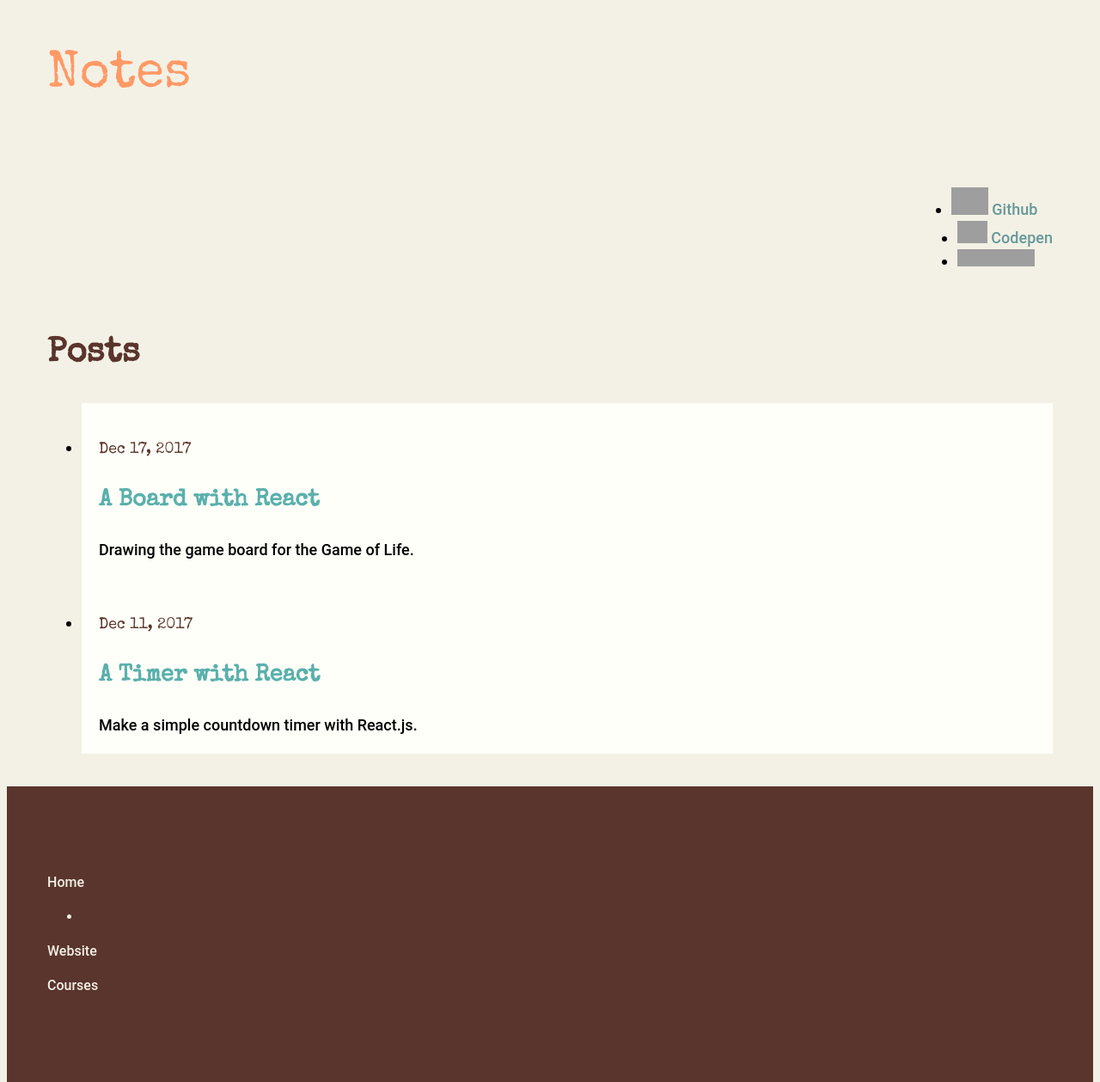
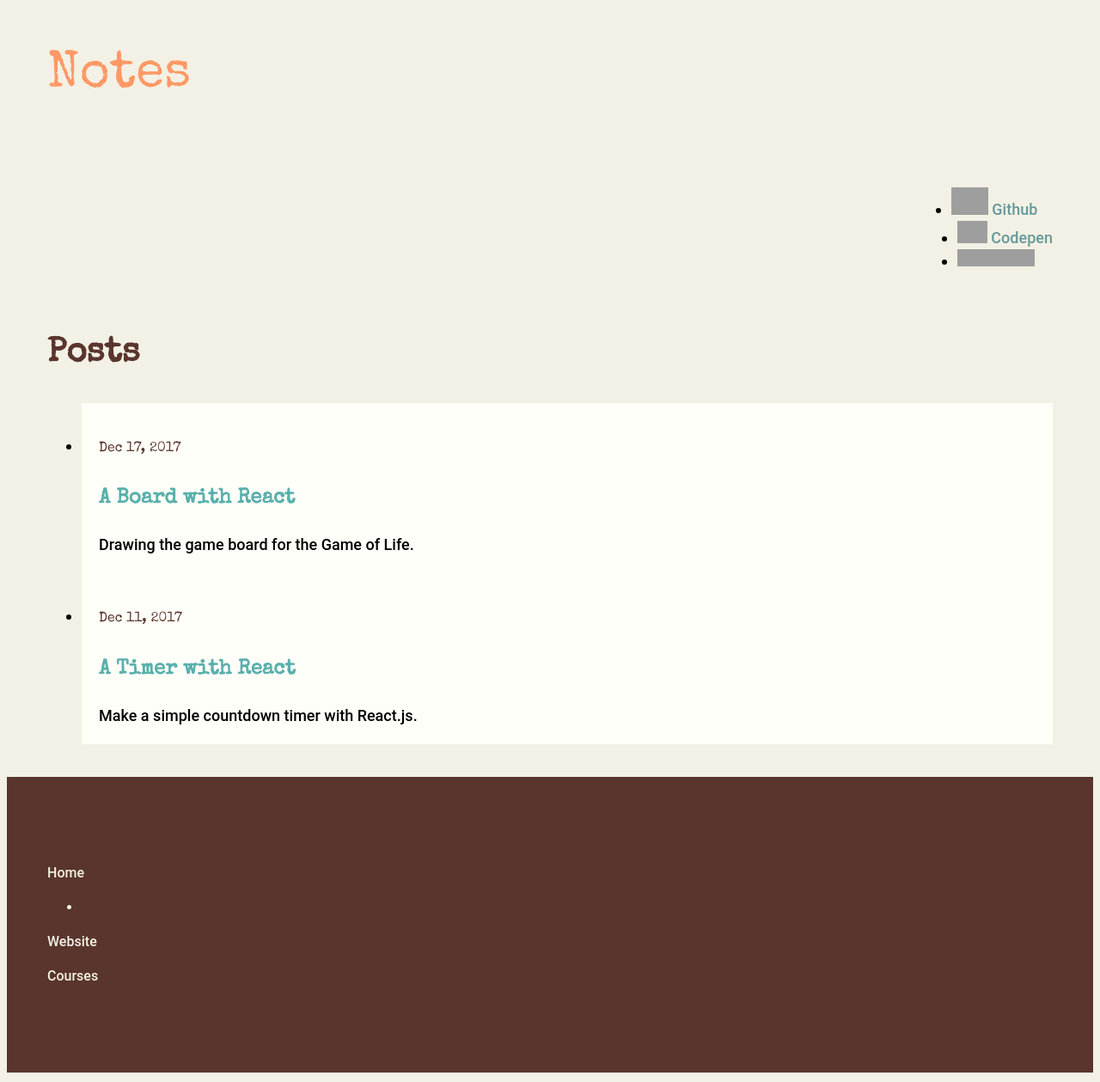
Before and after one commit to ashlynnpai/journal, a Jekyll site: the page built from index.html, in a window 1280 px wide. Shown: the whole page at 86% size. Built offline with Jekyll 4.4.1, drawn with Linux system fonts in a browser that asks for light colours; the list of posts is cut into pages by our own code; grey boxes are pictures that could not be loaded.

Commit message:
revert to old paginate gem and tweak styles

```diff
--- a/Gemfile
+++ b/Gemfile
@@ -22,7 +22,7 @@ gem "minima", "~> 2.0"
 group :jekyll_plugins do
    gem "jekyll-feed", "~> 0.6"
    gem 'jemoji'
-   gem 'jekyll-paginate-v2'
+   gem 'jekyll-paginate'
 end
 
 # Windows does not include zoneinfo files, so bundle the tzinfo-data gem
--- a/_config.yml
+++ b/_config.yml
@@ -31,7 +31,7 @@ theme: minima
 plugins:
   - jekyll-feed
   - jemoji
-  - jekyll-paginate-v2
+  - jekyll-paginate
 exclude:
   - Gemfile
   - Gemfile.lock
@@ -39,15 +39,4 @@ include: ["_pages"]
 plugins_dir:
   - jekyll-sitemap
 
-# Produces a cleaner folder structure when using categories
-permalink: /:year/:month/:title.html
-
-# Pagination Settings
-pagination:
-  enabled: true
-  per_page: 10
-  permalink: '/page/:num/'
-  title: ':title - page :num of :max'
-  limit: 0
-  sort_field: 'date'
-  sort_reverse: true
+paginate: 5
--- a/_layouts/home.html
+++ b/_layouts/home.html
@@ -16,7 +16,6 @@ layout: default
         <h2>
           <a class="post-link" href="{{ post.url | relative_url }}">{{ post.title | escape }}</a>
         </h2>
-
         {% if post.description %}
           {{ post.description }}
         {% endif %}
@@ -24,18 +23,30 @@ layout: default
     {% endfor %}
   </ul>
 
+ <!-- Pagination links -->
   {% if paginator.total_pages > 1 %}
-    <ul class="pager" style="list-style-type: none;">
+    <div class="pagination">
       {% if paginator.previous_page %}
-      <li class="previous">
-          <a href="{{ paginator.previous_page_path | prepend: site.baseurl | replace: '//', '/' }}">&larr; Newer Posts</a>
-      </li>
+        <a href="{{ paginator.previous_page_path | prepend: site.baseurl | replace: '//', '/' }}">&laquo; Prev</a>
+      {% else %}
+        <span>&laquo; Prev</span>
       {% endif %}
+
+      {% for page in (1..paginator.total_pages) %}
+        {% if page == paginator.page %}
+          <em>{{ page }}</em>
+        {% elsif page == 1 %}
+          <a href="{{ paginator.previous_page_path | prepend: site.baseurl | replace: '//', '/' }}">{{ page }}</a>
+        {% else %}
+          <a href="{{ site.paginate_path | prepend: site.baseurl | replace: '//', '/' | replace: ':num', page }}">{{ page }}</a>
+        {% endif %}
+      {% endfor %}
+
       {% if paginator.next_page %}
-      <li class="next">
-          <a href="{{ paginator.next_page_path | prepend: site.baseurl | replace: '//', '/' }}">Older Posts &rarr;</a>
-      </li>
+        <a href="{{ paginator.next_page_path | prepend: site.baseurl | replace: '//', '/' }}">Next &raquo;</a>
+      {% else %}
+        <span>Next &raquo;</span>
       {% endif %}
-  </ul>
+    </div>
   {% endif %}
 </div>
--- a/assets/main.scss
+++ b/assets/main.scss
@@ -51,10 +51,30 @@ body {
   margin-left: -7px;
 }
 
+// home.html post list
 .post-list-header {
   color: $coffee;
   font-family: "Special Elite", Helvetica, Arial, sans-serif;
   font-size: 40px; }
+
+.post-link {
+  color: $teal;
+  font-family: "Special Elite", Helvetica, Arial, sans-serif;
+  font-size: 24px;
+}
+
+.post-meta {
+  color: $coffee;
+  font-family: "Special Elite", Helvetica, Arial, sans-serif;
+  font-size: 16px;
+}
+
+h3, h4 {
+  color: $teal;
+  font-family: "Special Elite", Helvetica, Arial, sans-serif;
+}
+
+//page.html
 
 .post-title {
   color: $teal;
@@ -64,21 +84,7 @@ body {
     .post-title {
       font-size: 32px; } }
 
-.post-link {
-  color: $teal;
-  font-family: "Special Elite", Helvetica, Arial, sans-serif;
-}
 
-.post-meta {
-  color: $coffee;
-  font-family: "Special Elite", Helvetica, Arial, sans-serif;
-  font-size: 18px;
-}
-
-h3, h4 {
-  color: $teal;
-  font-family: "Special Elite", Helvetica, Arial, sans-serif;
-}
 
 .site-header {
   border: none;
```
